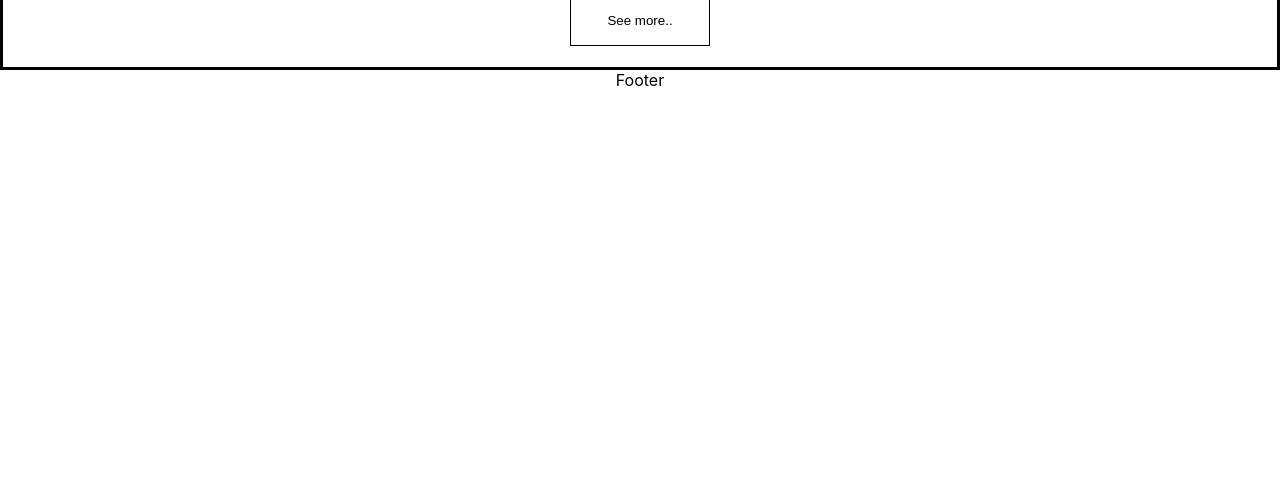
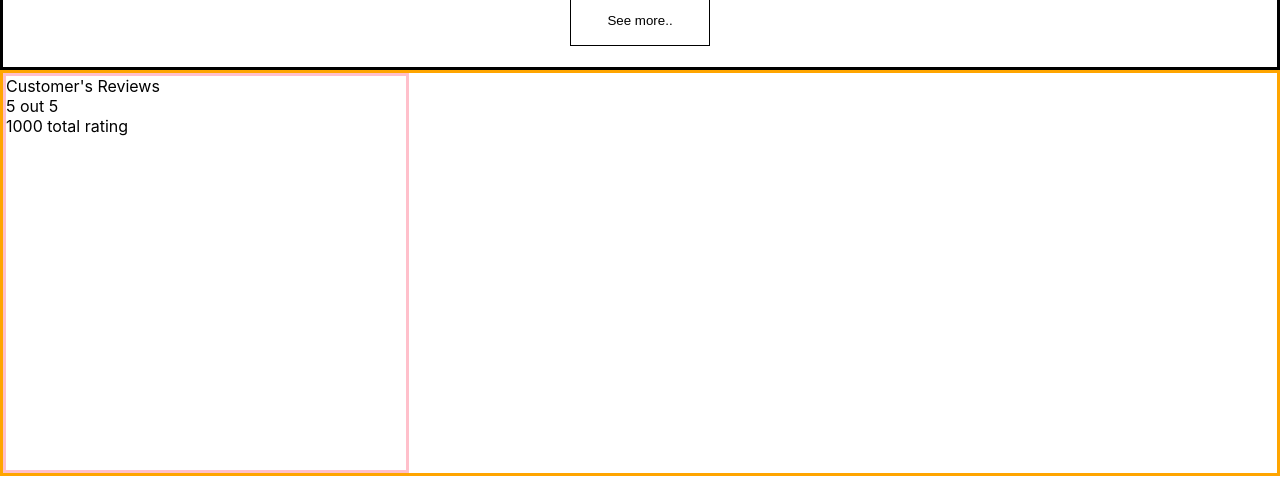
Before and after one commit to SamuelJJk/Photography-site-Mockup, a React (Create React App) app in the folder Client/: page / in a window 1280 px wide. Shown: the part 1488-1966 px from the top of the page. Before the commit the page ends 1578 px from the top, so only its background shows below. Built offline with nearby package versions, Linux system fonts and the light colour scheme.

Commit message:
editing review section

```diff
--- a/Client/src/Components/PhotoBlock.jsx
+++ b/Client/src/Components/PhotoBlock.jsx
@@ -2,7 +2,6 @@ import React, { useEffect, useState } from 'react'
 
 function PhotoBlock({toggleModal}) {
     const [displayPhoto,setDisplayPhoto]=useState({});
-
     useEffect(()=>{
         setDisplayPhoto({
             image:"https://plus.unsplash.com/premium_photo-1687653085814-4c138d968688?q=80&w=1887&auto=format&fit=crop&ixlib=rb-4.0.3&ixid=M3wxMjA3fDB8MHxwaG90by1wYWdlfHx8fGVufDB8fHx8fA%3D%3D"
--- /dev/null
+++ b/Client/src/Components/RatingCard.jsx
@@ -0,0 +1,15 @@
+import React from 'react'
+
+function RatingCard() {
+  return (
+    <div className='ratingCard'>
+      <div className="ratingHeadings">
+        <div className="ratingTitle">Customer's Reviews</div>
+        <div className="ratingAvg">5 out 5</div>
+        <div className="totalReviews">1000 total rating</div>
+      </div>
+    </div>
+  )
+}
+
+export default RatingCard
--- /dev/null
+++ b/Client/src/Components/ReviewBoard.jsx
@@ -0,0 +1,12 @@
+import React from 'react'
+import RatingCard from './RatingCard'
+
+function ReviewBoard() {
+  return (
+    <div className='reviewBoard'>
+      <RatingCard/>
+    </div>
+  )
+}
+
+export default ReviewBoard
--- a/Client/src/Pages/Main.jsx
+++ b/Client/src/Pages/Main.jsx
@@ -5,6 +5,7 @@ import Summary from '../Components/Summary'
 import Footer from '../Components/Footer'
 import FeaturedWork from '../Components/FeaturedWork'
 import PhotoDisplay from '../Components/PhotoDisplay'
+import ReviewBoard from '../Components/ReviewBoard'
 
 function Main() {
   const [displayModal,setDisplayModal]=useState({
@@ -33,6 +34,7 @@ function Main() {
       <Hero/>
       <Summary/>
       <FeaturedWork toggleModal={toggleModal} />
+      <ReviewBoard/>
       <Footer/>
     </div>
   )
--- a/Client/src/Style/Main.css
+++ b/Client/src/Style/Main.css
@@ -187,3 +187,16 @@
     text-align: left;
     padding: 1em;
 }
+/* Reviews */
+.reviewBoard{
+    border: solid orange;
+    height: 400px;
+    display: flex;
+}
+.ratingCard{
+    border: solid pink;
+    display: flex;
+    justify-content: left;
+    width: 400px;
+    text-align: left;
+}
```
